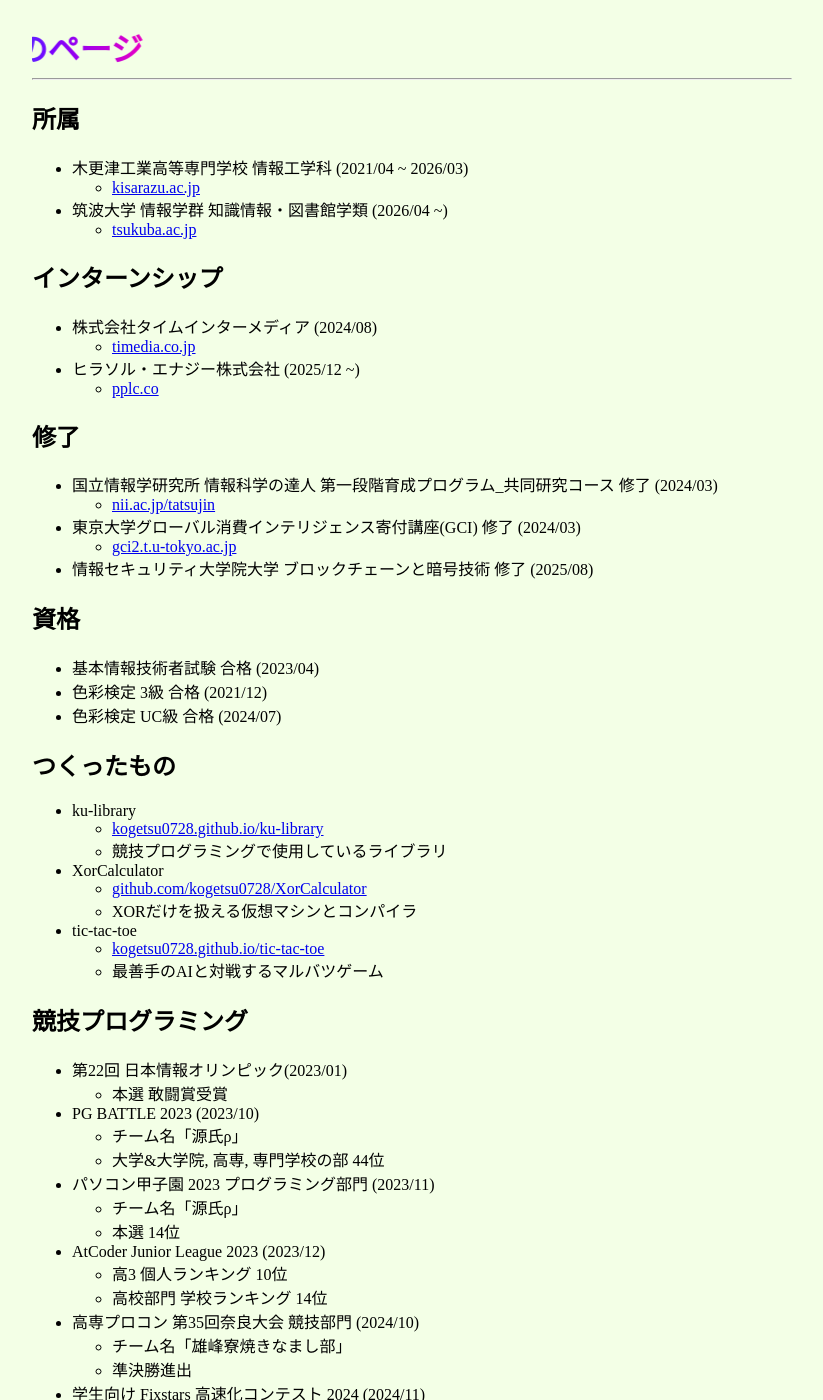
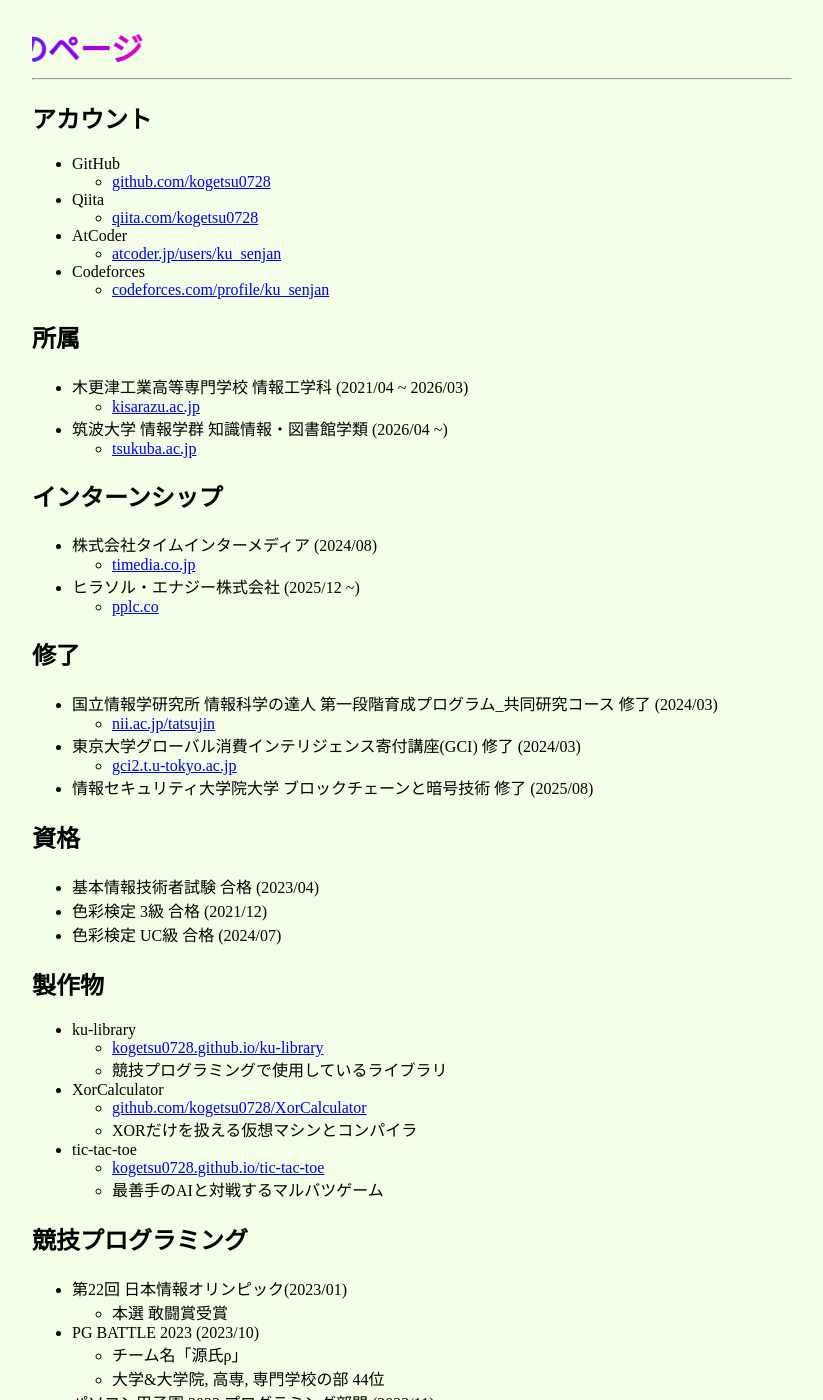
Before and after one commit to kogetsu0728/kogetsu0728.github.io, a Jekyll site: the page built from index.md, in a window 1280 px wide and 1400 px high. Shown: the whole window, without its empty margins (228-1051 px from the left). Built offline with Jekyll 4.4.1, drawn with Linux system fonts in a browser that asks for light colours.

Commit message:
アカウント情報

```diff
--- a/index.md
+++ b/index.md
@@ -6,6 +6,16 @@
 # 自己紹介のページ
 
 ---
+
+## アカウント
+- GitHub
+    - [github.com/kogetsu0728](https://github.com/kogetsu0728/)
+- Qiita
+    - [qiita.com/kogetsu0728](https://qiita.com/kogetsu0728/)
+- AtCoder
+    - [atcoder.jp/users/ku_senjan](https://atcoder.jp/users/ku_senjan/)
+- Codeforces
+    - [codeforces.com/profile/ku_senjan](https://codeforces.com/profile/ku_senjan/)
 
 ## 所属
 - 木更津工業高等専門学校 情報工学科 (2021/04 ~ 2026/03)
@@ -31,7 +41,7 @@
 - 色彩検定 3級 合格 (2021/12)
 - 色彩検定 UC級 合格 (2024/07)
 
-## つくったもの
+## 製作物
 - ku-library
     - [kogetsu0728.github.io/ku-library](https://kogetsu0728.github.io/ku-library/)
     - 競技プログラミングで使用しているライブラリ
```
